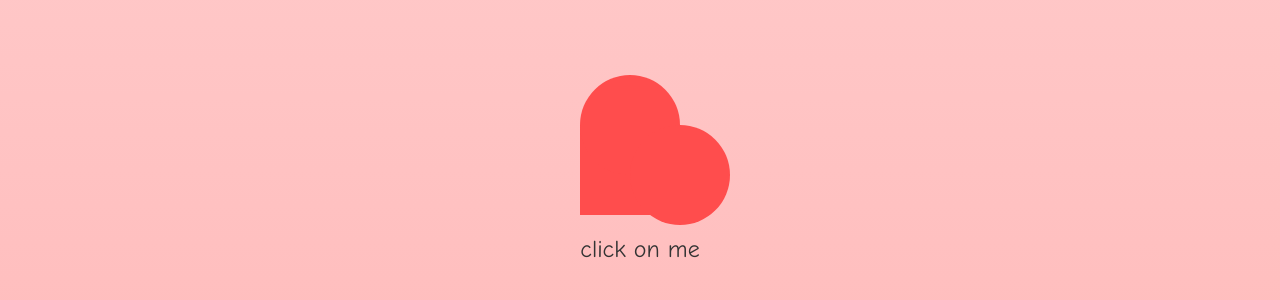
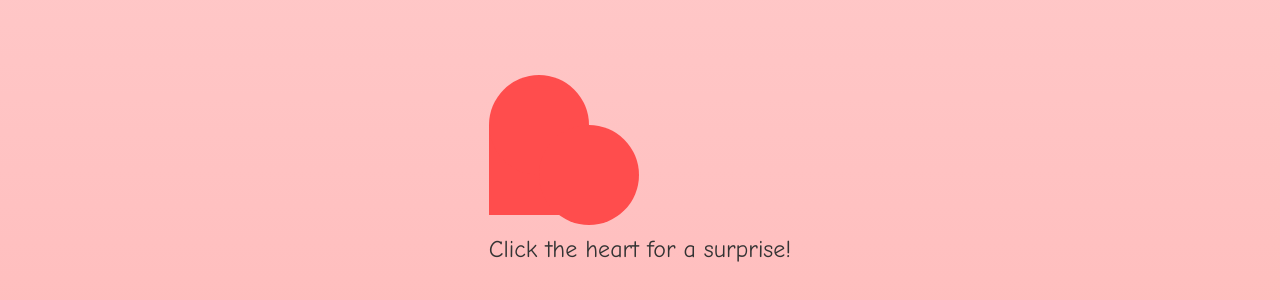
Before and after one commit to dixitk941/love2, a plain HTML site: page index.html in a window 1280 px wide. Shown: the part 194-494 px from the top of the page. Drawn offline with Linux system fonts and the light colour scheme.

Commit message:
Update index.html

```diff
--- a/index.html
+++ b/index.html
@@ -4,14 +4,12 @@
     <meta charset="UTF-8">
     <meta name="viewport" content="width=device-width, initial-scale=1.0">
     <link rel="stylesheet" href="styles.css">
-    <title>MLove</title>
+    <title>Love</title>
 </head>
 <body>
     <div class="container">
         <div class="heart" id="heart"></div>
-        <div class="message-container">
-            <p class="message">click on me </p>
-        </div>
+        <p class="message">Click the heart for a surprise!</p>
     </div>
     <script src="script.js"></script>
 </body>
```
